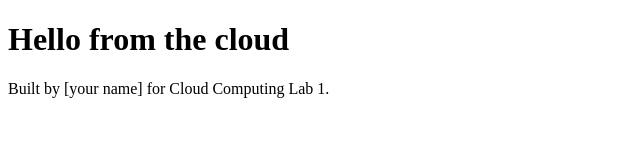
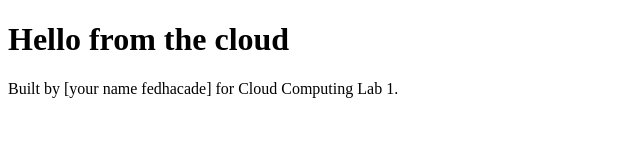
Before and after one commit to fedhw20-debug/my_cloud-lab, a plain HTML site: page index.html in a window 1280 px wide. Shown: the whole page, without its empty margins (0-640 px from the left). Drawn offline with Linux system fonts and the light colour scheme.

Commit message:
Update index.html

```diff
--- a/index.html
+++ b/index.html
@@ -1 +1 @@
-<!DOCTYPE html> <html> <head><title>My Cloud Lab</title></head> <body> <h1>Hello from the cloud</h1> <p>Built by [your name] for Cloud Computing Lab 1.</p> </body> </html>
+<!DOCTYPE html> <html> <head><title>My Cloud Lab</title></head> <body> <h1>Hello from the cloud</h1> <p>Built by [your name fedhacade] for Cloud Computing Lab 1.</p> </body> </html>
```
